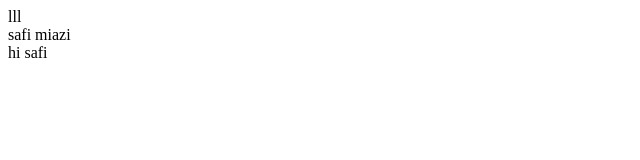
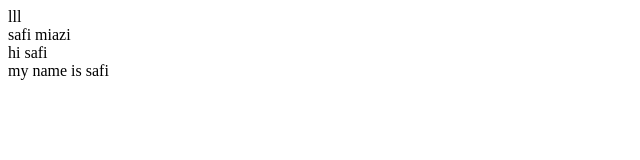
Before and after one commit to logic-legends-team/prac, a plain HTML site: page index.html in a window 1280 px wide. Shown: the full height of the page, 0-640 px from the left. Drawn offline with Linux system fonts and the light colour scheme.

Commit message:
hi update div

```diff
--- a/index.html
+++ b/index.html
@@ -9,5 +9,6 @@
     <div>lll</div>
     <div>safi miazi</div>
     <div>hi safi</div>
+    <div> my name is safi</div>
   </body>
 </html>
```
